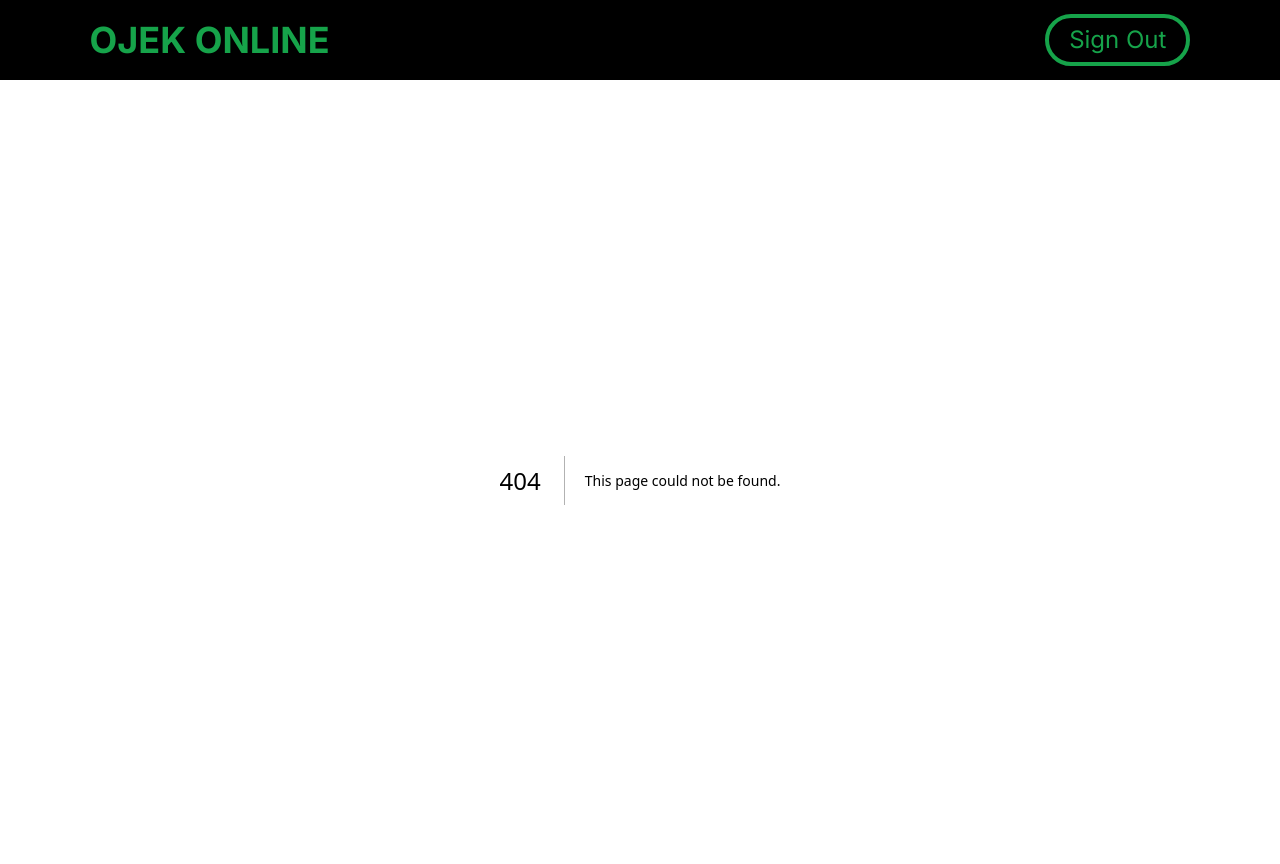
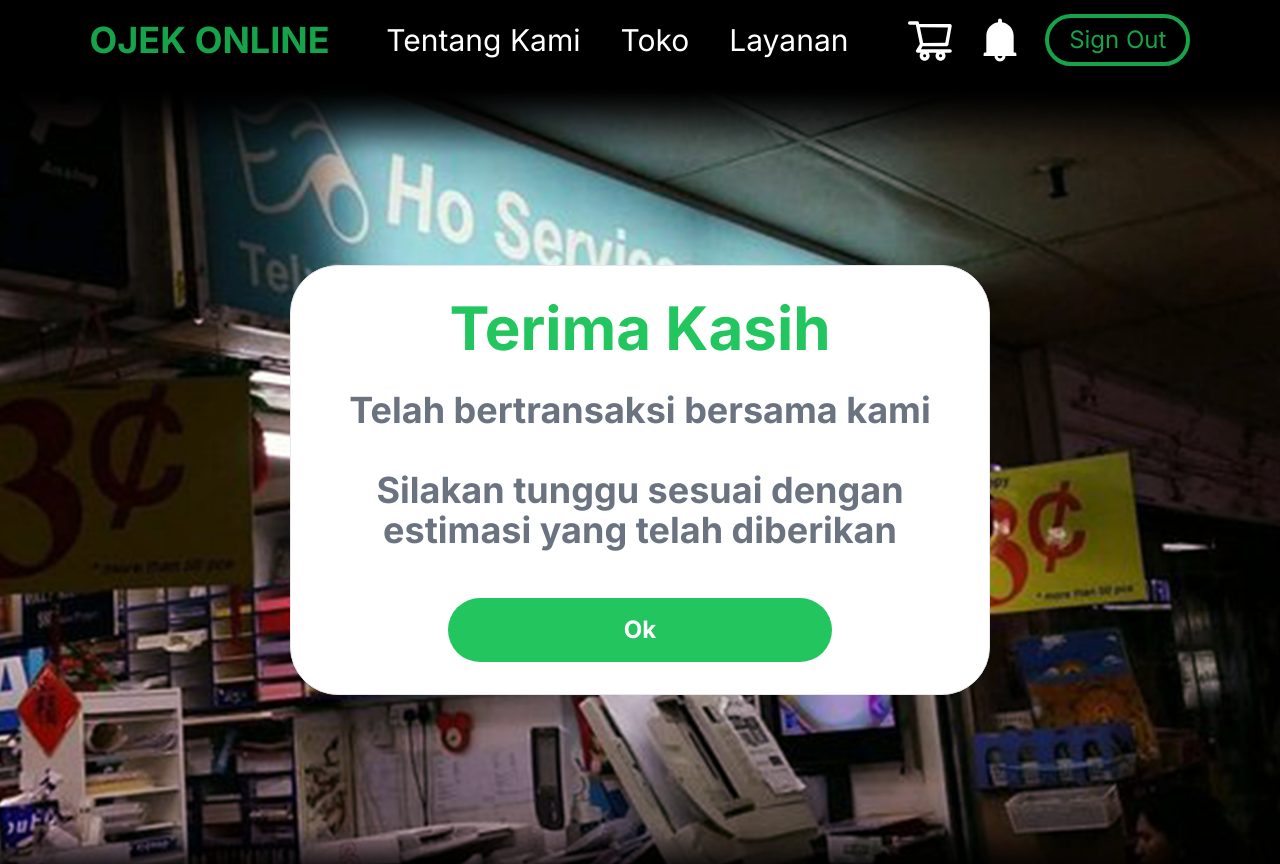
Before and after one commit to kurniawands/ojekprint, a Next.js app: page /success in a window 1280 px wide. Before the commit this address had no page. Shown: the top 864 px of the page. Built offline with nearby package versions, Linux system fonts and the light colour scheme.

Commit message:
add success page

```diff
--- /dev/null
+++ b/app/success/page.jsx
@@ -0,0 +1,26 @@
+import React from "react";
+import Link from "next/link";
+
+const Success = () => {
+  return (
+    <div className="relative bg-hero-image bg-no-repeat bg-cover bg-center flex justify-center items-center min-w-full min-h-screen">
+      <div className="flex flex-col gap-8 w-[700px] border rounded-[48px] bg-white px-8 py-8 font-bold text-center">
+        <h1 className="text-6xl text-green-500">Terima Kasih</h1>
+        <p className="text-4xl text-gray-500">
+          Telah bertransaksi bersama kami
+          <br />
+          <br />
+          Silakan tunggu sesuai dengan estimasi yang telah diberikan
+        </p>
+        <Link
+          href="/"
+          className="inline-block w-96 self-center rounded-full bg-green-500 mt-4 px-12 py-4 text-2xl"
+        >
+          Ok
+        </Link>
+      </div>
+    </div>
+  );
+};
+
+export default Success;
```
